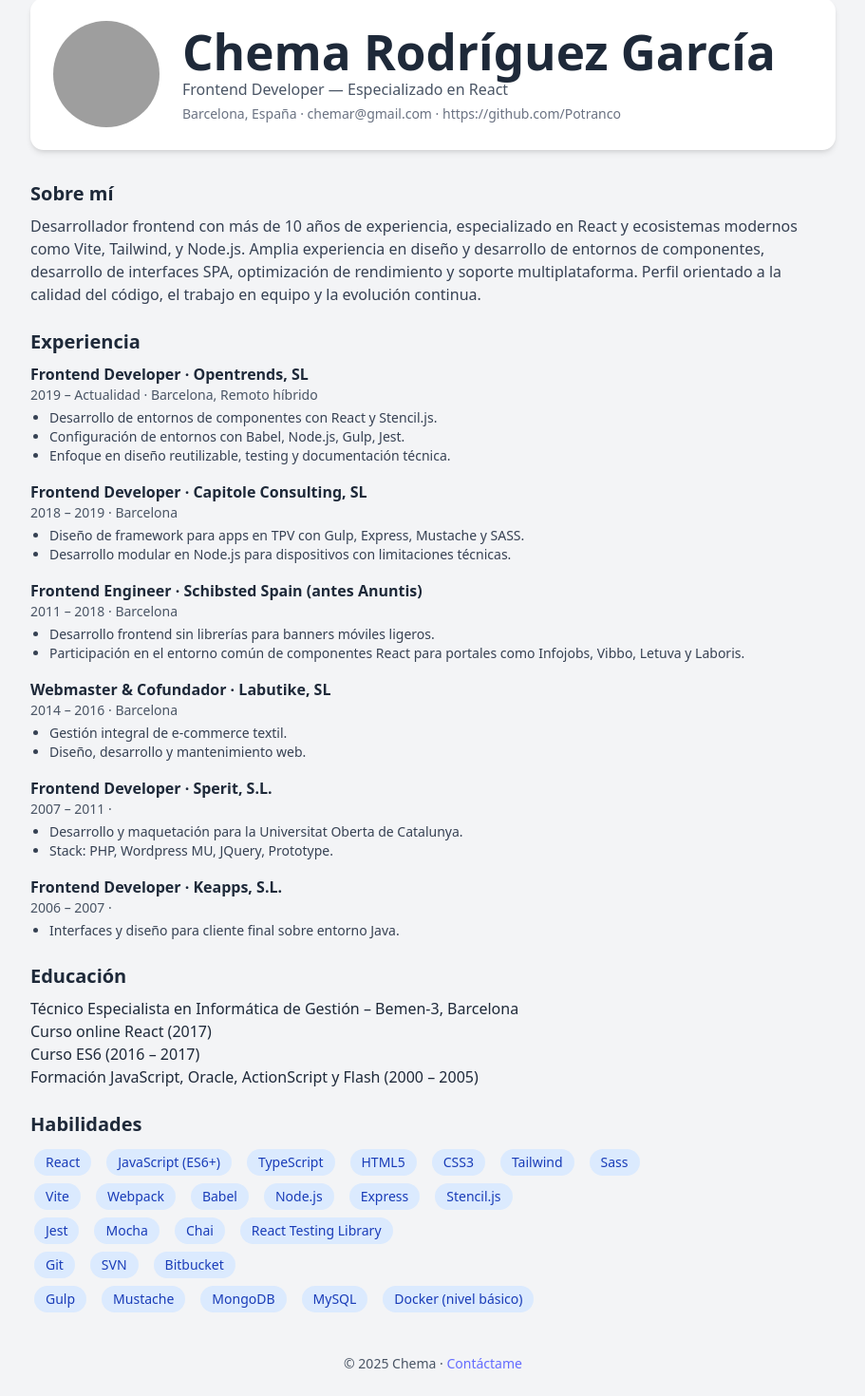
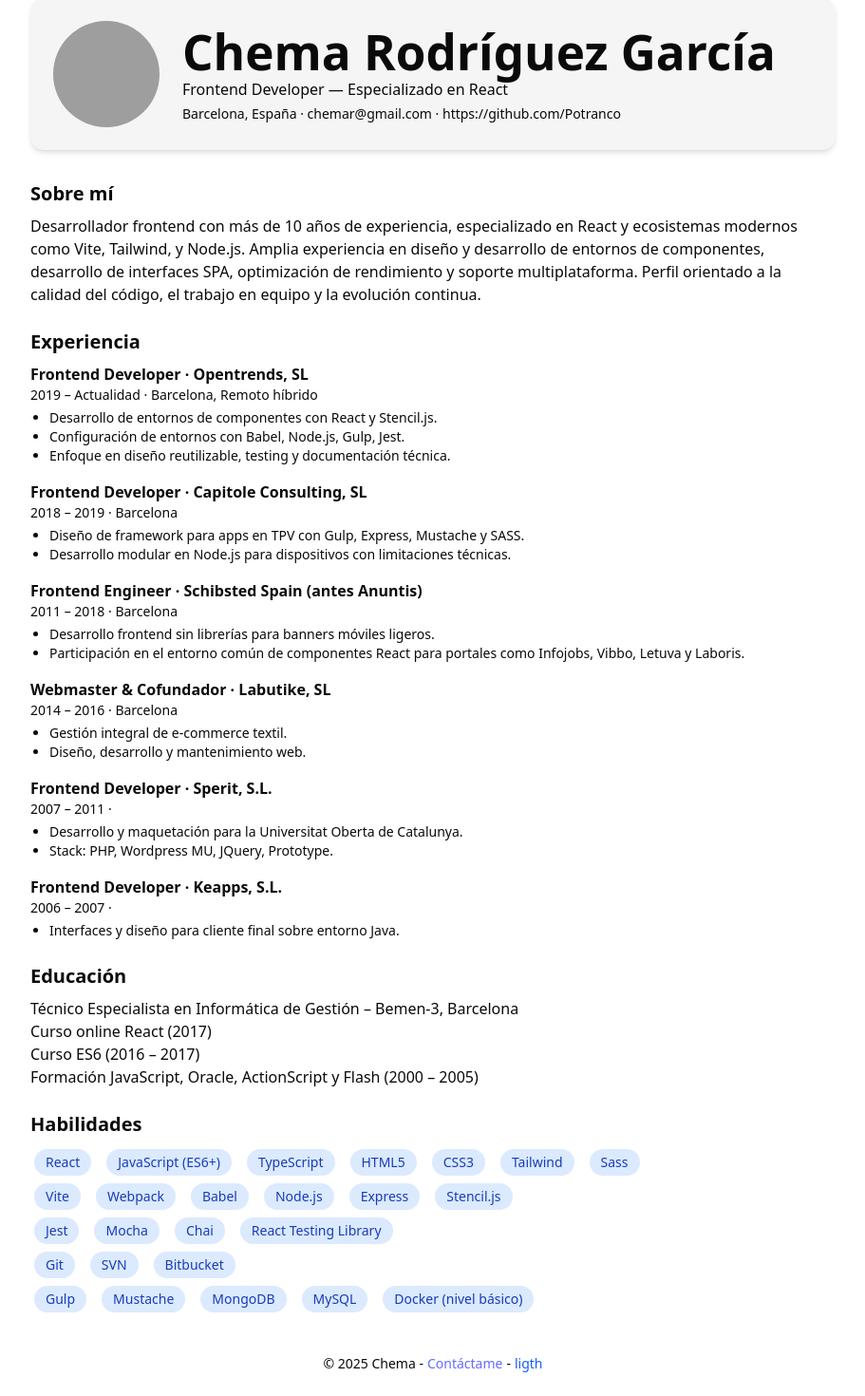
Before and after one commit to Potranco/myCV, a React (Vite) app: page / in a window 1280 px wide. Shown: the part 26-1496 px from the top of the page at 95% size, without its empty margins (184-1095 px from the left). Built offline with nearby package versions, Linux system fonts and the light colour scheme; grey boxes are pictures that could not be loaded.

Commit message:
easy change theme

```diff
--- a/index.html
+++ b/index.html
@@ -7,7 +7,7 @@
     <meta name="description" content="Curriculum Vitae de Chema Rodríguez García" />
     <title>Chema Rodríguez García</title>
   </head>
-  <body class="bg-gray-100 text-gray-800 font-sans flex items-center justify-center min-h-screen">
+  <body class="bg-background text-text font-sans flex items-center justify-center min-h-screen">
     <div id="root"></div>
     <script type="module" src="/src/main.tsx"></script>
   </body>
--- a/src/App.css
+++ b/src/App.css
@@ -12,7 +12,7 @@
     --sidebar-ring: oklch(0.708 0 0);
   }
 
-  .dark {
+  [data-theme='dark'] {
     --sidebar: oklch(0.205 0 0);
     --sidebar-foreground: oklch(0.985 0 0);
     --sidebar-primary: oklch(0.488 0.243 264.376);
--- a/src/App.tsx
+++ b/src/App.tsx
@@ -7,8 +7,16 @@ import { DataProvider } from './context/data'
 import { ErrorsProvider } from './context/ErrorsContext'
 import Layout from '@/components/layout/index'
 import Description from '@/components/description'
+import { useEffect, useState } from 'react'
 
 function App() {
+  const [theme, setTheme] = useState('ligth')
+  useEffect(() => {
+    document.documentElement.setAttribute('data-theme', theme);
+  }, [theme]);
+  const onChangeTheme = () => {
+    setTheme(theme === 'dark' ? 'ligth' : 'dark')
+  }
   return (
     <ErrorsProvider>
       <DataProvider>
@@ -18,8 +26,13 @@ function App() {
           <Experience />
           <Education />
           <Skills />
-          <section className="text-center mt-10 text-sm text-gray-600">
-            <p>© 2025 Chema · <a href="mailto:chema@email.com" className="text-blue-600 underline">Contáctame</a></p>
+          <section className="text-center mt-10 text-sm text-text">
+            <p>
+              © 2025 Chema -
+              <a href="mailto:chema@email.com" className="text-blue-600 underline ml-1 mr-1">Contáctame</a>
+              -
+              <span onClick={onChangeTheme} className="ml-1 text-blue-600">{theme}</span>
+            </p>
           </section>
         </Layout>
       </DataProvider>
--- a/src/components/cards/CardUser.tsx
+++ b/src/components/cards/CardUser.tsx
@@ -9,12 +9,12 @@ const CardUser = () => {
 
   return (
     <div className="card-user">
-      <section className="bg-white shadow-md rounded-xl p-6 flex items-center gap-6 mb-8">
+      <section className="bg-accent shadow-md rounded-xl p-6 flex items-center gap-6 mb-8">
         <img src={`${import.meta.env.BASE_URL}/perfil.png`} alt="Foto de perfil" className="rounded-full w-28 h-28" />
         <div>
           <h1 className="text-2xl font-bold sm:text-4xl">{profile?.name}</h1>
-          <p className="text-gray-600">{profile?.titulo}</p>
-          <p className="text-sm text-gray-500 mt-1">{profile?.ubicacion} · {profile?.email} · {profile?.github}</p>
+          <p className="text-text">{profile?.titulo}</p>
+          <p className="text-sm text-text mt-1">{profile?.ubicacion} · {profile?.email} · {profile?.github}</p>
         </div>
       </section>
     </div>
--- a/src/components/description/index.tsx
+++ b/src/components/description/index.tsx
@@ -8,7 +8,7 @@ const descripcion = () => {
     return (
         <section className="mb-6">
             <h2 className="text-xl font-semibold mb-2">Sobre mí</h2>
-            <p className="text-gray-700">
+            <p className="text-text">
                 {profile.perfil}
             </p>
         </section>
--- a/src/components/education/index.tsx
+++ b/src/components/education/index.tsx
@@ -9,7 +9,7 @@ const Education = () => {
             <ul>
                 {formacion.map((course:string, index:number) => (
                     <li key={`${index}-education`}>
-                        <p className="font-medium text-gray-800">{course}</p>
+                        <p className="font-medium text-text">{course}</p>
                     </li>
                 ))}
             </ul>
--- a/src/components/expirience/index.tsx
+++ b/src/components/expirience/index.tsx
@@ -10,8 +10,8 @@ const Experience = () => {
                 {experience.map((job, index) => (
                 <li key={`${index}-experience`}>
                     <h3 className="font-semibold">{job.puesto} · {job.empresa}</h3>
-                    <p className="text-sm text-gray-600">{job.fecha} · {job.ubicacion}</p>
-                    <ul className="list-disc ml-5 text-gray-700 text-sm mt-1">
+                    <p className="text-sm text-text">{job.fecha} · {job.ubicacion}</p>
+                    <ul className="list-disc ml-5 text-text text-sm mt-1">
                         {job.responsabilidades.map((responsibility:string, idx:number) => (
                             <li key={`${index}-responsibility-${idx}`}>{responsibility}</li>
                         ))}
--- a/src/components/layout/index.tsx
+++ b/src/components/layout/index.tsx
@@ -2,7 +2,7 @@ import React from 'react';
 
 export default function Layout({ children }: { children: React.ReactNode }) {
   return (
-    <div className="bg-gray-100 text-gray-800 font-sans">
+    <div className="bg-background text-text font-sans">
       <main className="max-w-4xl mx-auto p-6">
         {/* Main content area */}
         {children}
--- a/src/index.css
+++ b/src/index.css
@@ -142,7 +142,7 @@ button:focus-visible {
   --color-sidebar-ring: var(--sidebar-ring);
 }
 
-.dark {
+[data-theme='dark'] {
   --background: oklch(0.145 0 0);
   --foreground: oklch(0.985 0 0);
   --card: oklch(0.205 0 0);
--- /dev/null
+++ b/src/themes/base.css
@@ -0,0 +1,20 @@
+/* Default Theme */
+:root {
+  --color-primary: #007bff;
+  --color-background: #ffffff;
+  --color-text: #000000;
+}
+
+/* Dark Theme */
+[data-theme='dark'] {
+  --color-primary: #0dcaf0;
+  --color-background: #121212;
+  --color-text: #ffffff;
+}
+
+/* Theme rojo */
+[data-theme='red'] {
+  --color-primary: #e63946;
+  --color-background: #fff0f0;
+  --color-text: #1d1d1d;
+}
--- /dev/null
+++ b/tailwind.config.js
@@ -0,0 +1,17 @@
+module.exports = {
+  content: ['./index.html', './src/**/*.{js,ts,jsx,tsx}'],
+   // para temas dinámicos
+   // darkMode: ['class', '[data-theme="dark"]'],
+  darkMode: ['[data-theme="dark"]'],
+  theme: {
+    extend: {
+      colors: {
+        // base theme variables (usadas en los componentes)
+        primary: 'var(--color-primary)',
+        background: 'var(--color-background)',
+        text: 'var(--color-text)',
+        // etc.
+      },
+    },
+  },
+};
```
